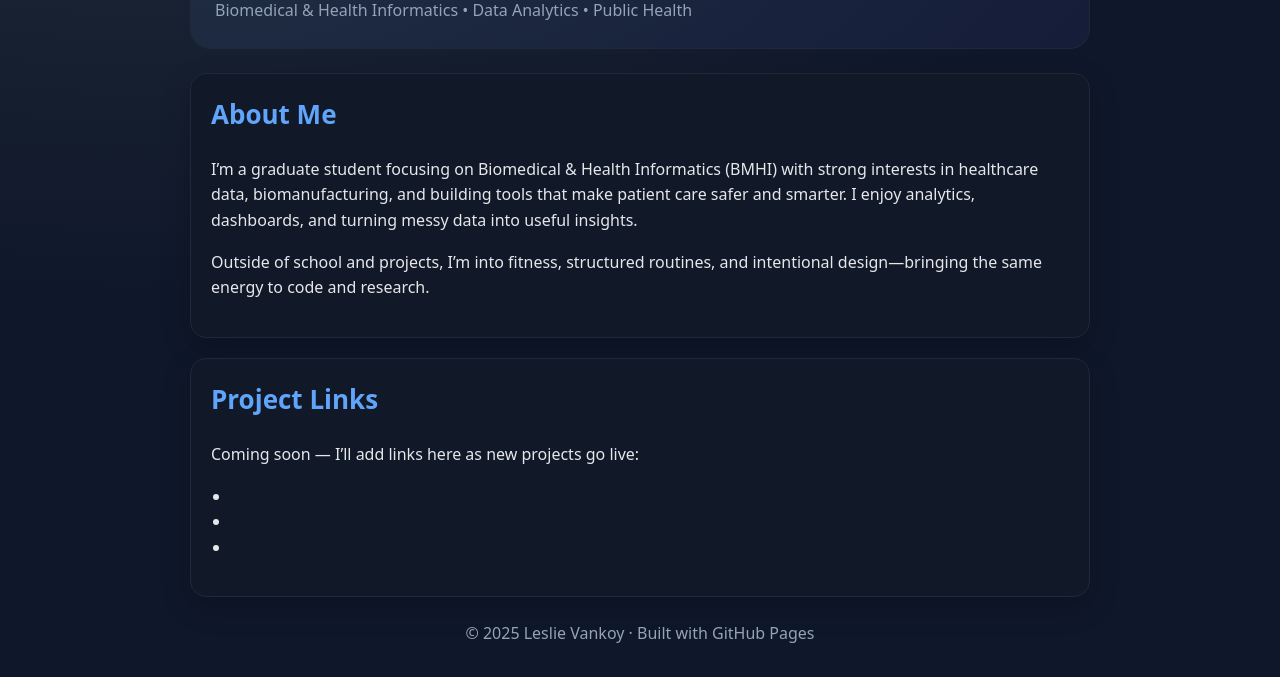
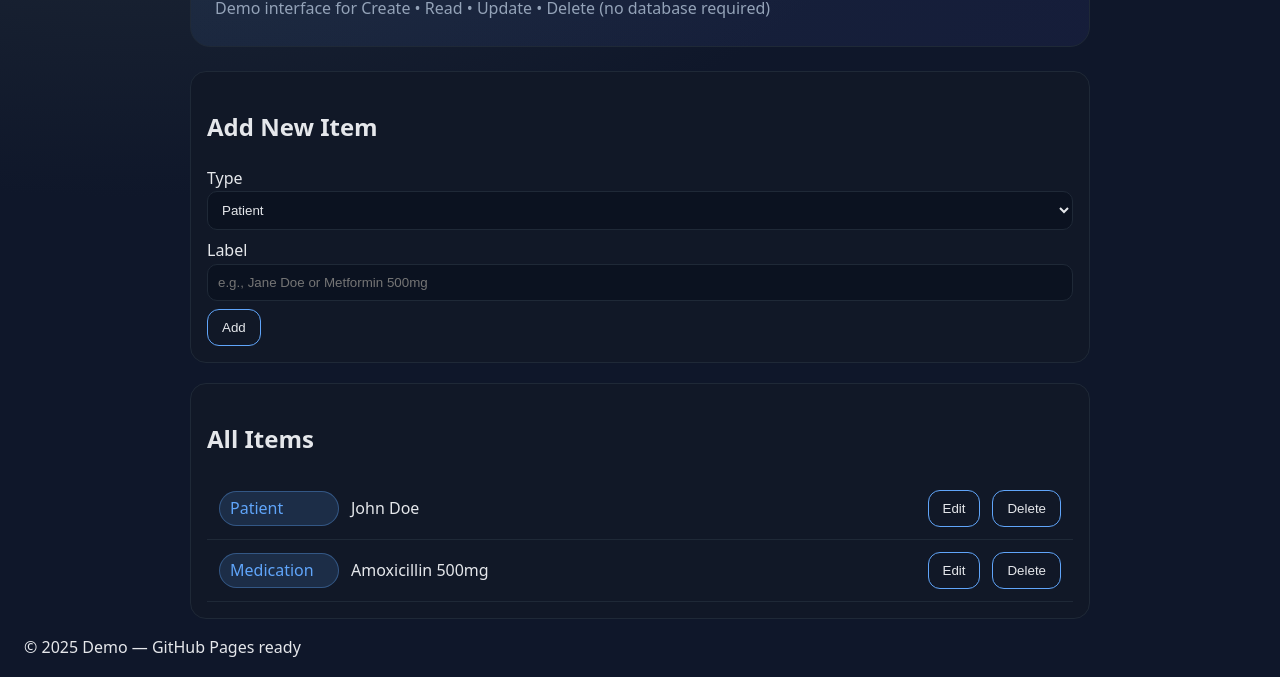
Before and after one commit to leslievankoy13-star/chip690-homework, a plain HTML site: page index.html in a window 1280 px wide. Shown: the part 123-800 px from the top of the page. Drawn offline with Linux system fonts and the light colour scheme.

Commit message:
Add files via upload

```diff
--- a/index.html
+++ b/index.html
@@ -3,47 +3,99 @@
 <head>
   <meta charset="utf-8" />
   <meta name="viewport" content="width=device-width, initial-scale=1" />
-  <title>Leslie Vankoy — Portfolio</title>
+  <title>Health CRUD — Patients & Meds</title>
   <link rel="stylesheet" href="style.css" />
 </head>
 <body>
   <header>
-    <h1>👋 Hi, I’m Leslie Vankoy</h1>
-    <p>Biomedical & Health Informatics • Data Analytics • Public Health</p>
+    <h1>Health CRUD</h1>
+    <p>Demo interface for Create • Read • Update • Delete (no database required)</p>
   </header>
 
   <main>
-    <section class="intro card">
-      <h2>About Me</h2>
-      <p>
-        I’m a graduate student focusing on Biomedical &amp; Health Informatics (BMHI)
-        with strong interests in healthcare data, biomanufacturing, and building
-        tools that make patient care safer and smarter. I enjoy analytics,
-        dashboards, and turning messy data into useful insights.
-      </p>
-      <p>
-        Outside of school and projects, I’m into fitness, structured routines,
-        and intentional design—bringing the same energy to code and research.
-      </p>
+    <section class="card">
+      <h2>Add New Item</h2>
+      <form id="create-form">
+        <label>
+          Type
+          <select id="type">
+            <option value="Patient">Patient</option>
+            <option value="Medication">Medication</option>
+          </select>
+        </label>
+        <label>
+          Label
+          <input id="label" placeholder="e.g., Jane Doe or Metformin 500mg" required />
+        </label>
+        <button type="submit">Add</button>
+      </form>
     </section>
 
-    <section class="links card">
-      <h2>Project Links</h2>
-      <p>Coming soon — I’ll add links here as new projects go live:</p>
-      <ul>
-        <li><!-- Example: <a href="https://github.com/username/project-1">Project 1</a> --></li>
-        <li><!-- Example: <a href="https://username.github.io/project-2/">Project 2 (GitHub Pages)</a> --></li>
-        <li><!-- Example: <a href="https://www.notion.so/...">Notes / Case Studies</a> --></li>
-      </ul>
+    <section class="card">
+      <h2>All Items</h2>
+      <ul id="list" class="list"></ul>
     </section>
   </main>
 
   <footer>
-    <p>© <span id="year"></span> Leslie Vankoy · Built with GitHub Pages</p>
+    <p>© <span id="year"></span> Demo — GitHub Pages ready</p>
   </footer>
 
+  <template id="item-template">
+    <li class="row">
+      <span class="pill type"></span>
+      <span class="label"></span>
+      <button class="edit">Edit</button>
+      <button class="delete">Delete</button>
+    </li>
+  </template>
+
   <script>
-    document.getElementById("year").textContent = new Date().getFullYear();
+    let items = [
+      { type: "Patient", label: "John Doe" },
+      { type: "Medication", label: "Amoxicillin 500mg" },
+    ];
+
+    const list = document.getElementById("list");
+    const tpl = document.getElementById("item-template");
+    const year = document.getElementById("year");
+    year.textContent = new Date().getFullYear();
+
+    function render() {
+      list.innerHTML = "";
+      items.forEach((item, index) => {
+        const node = tpl.content.firstElementChild.cloneNode(true);
+        node.querySelector(".type").textContent = item.type;
+        node.querySelector(".label").textContent = item.label;
+
+        node.querySelector(".edit").addEventListener("click", () => {
+          const newLabel = prompt("Edit label:", item.label);
+          if (newLabel && newLabel.trim() !== "") {
+            items[index] = { ...item, label: newLabel.trim() };
+            render();
+          }
+        });
+
+        node.querySelector(".delete").addEventListener("click", () => {
+          items.splice(index, 1);
+          render();
+        });
+
+        list.appendChild(node);
+      });
+    }
+
+    document.getElementById("create-form").addEventListener("submit", (e) => {
+      e.preventDefault();
+      const type = document.getElementById("type").value;
+      const label = document.getElementById("label").value.trim();
+      if (!label) return;
+      items.push({ type, label });
+      e.target.reset();
+      render();
+    });
+
+    render();
   </script>
 </body>
 </html>
--- a/style.css
+++ b/style.css
@@ -1,11 +1,10 @@
-/* Simple, clean defaults */
+/* Minimal styles for clarity */
 :root {
-  --bg: #0f172a;          /* slate-900 */
-  --panel: #111827;       /* gray-900 */
-  --text: #e5e7eb;        /* gray-200 */
-  --muted: #94a3b8;       /* slate-400 */
-  --accent: #60a5fa;      /* blue-400 */
-  --card: #111827;
+  --bg: #0f172a;
+  --panel: #111827;
+  --text: #e5e7eb;
+  --muted: #94a3b8;
+  --accent: #60a5fa;
   --ring: #1f2937;
 }
 
@@ -13,9 +12,9 @@
 html, body { height: 100%; }
 body {
   margin: 0;
-  font-family: ui-sans-serif, system-ui, -apple-system, Segoe UI, Roboto, Helvetica, Arial, "Apple Color Emoji", "Segoe UI Emoji";
+  font-family: ui-sans-serif, system-ui, -apple-system, Segoe UI, Roboto, Helvetica, Arial;
   color: var(--text);
-  background: radial-gradient(1000px 500px at 10% -10%, #1f2937, transparent), var(--bg);
+  background: radial-gradient(800px 400px at 10% -10%, #1f2937, transparent), var(--bg);
   line-height: 1.6;
   padding: 24px;
 }
@@ -28,45 +27,56 @@ header {
   border: 1px solid var(--ring);
   border-radius: 20px;
 }
-header h1 { margin: 0 0 8px; font-size: clamp(28px, 4vw, 40px); }
+header h1 { margin: 0 0 6px; font-size: clamp(26px, 4vw, 40px); }
 header p { margin: 0; color: var(--muted); }
 
 main {
   max-width: 900px;
   margin: 0 auto;
   display: grid;
-  grid-template-columns: 1fr;
   gap: 20px;
 }
 
 .card {
-  background: var(--card);
+  background: var(--panel);
   border: 1px solid var(--ring);
   border-radius: 16px;
-  padding: 20px;
-  box-shadow: 0 10px 30px rgba(0,0,0,0.2);
+  padding: 16px;
 }
 
-h2 {
-  margin-top: 0;
+label { display: block; margin: 8px 0; }
+input, select {
+  width: 100%;
+  padding: 10px;
+  border-radius: 10px;
+  border: 1px solid var(--ring);
+  background: #0b1220;
+  color: var(--text);
+}
+button {
+  padding: 10px 14px;
+  border: 1px solid var(--accent);
+  color: var(--text);
+  background: transparent;
+  border-radius: 12px;
+  cursor: pointer;
+}
+button:hover { background: rgba(96,165,250,0.1); }
+
+.list { list-style: none; padding: 0; margin: 0; }
+.row {
+  display: grid;
+  grid-template-columns: 120px 1fr auto auto;
+  gap: 12px;
+  align-items: center;
+  padding: 12px;
+  border-bottom: 1px solid var(--ring);
+}
+.pill {
+  display: inline-block;
+  padding: 4px 10px;
+  border-radius: 999px;
+  background: rgba(96,165,250,0.15);
+  border: 1px solid rgba(96,165,250,0.35);
   color: var(--accent);
-  font-size: clamp(20px, 3vw, 26px);
 }
-
-ul {
-  list-style: disc;
-  padding-left: 20px;
-}
-a {
-  color: var(--accent);
-  text-decoration: none;
-  border-bottom: 1px dashed rgba(96,165,250,0.4);
-}
-a:hover { opacity: 0.9; border-bottom-style: solid; }
-
-footer {
-  max-width: 900px;
-  margin: 24px auto 0;
-  color: var(--muted);
-  text-align: center;
-}
```
